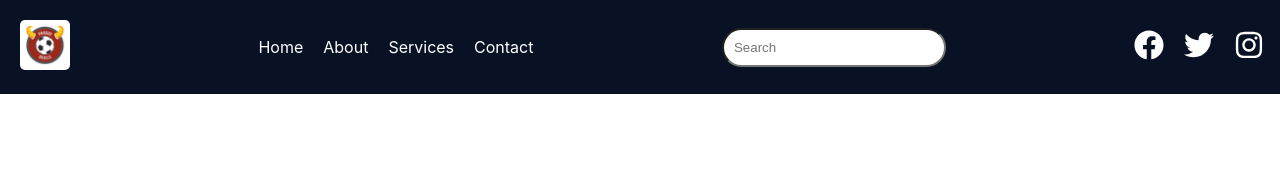
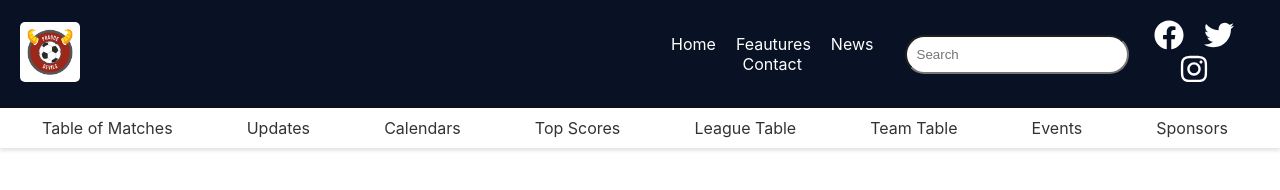
Before and after one commit to TimBelong/FC-Prague-Devils, a React app in the folder my-app/: page / in a window 1280 px wide. Built offline with nearby package versions, Linux system fonts and the light colour scheme.

Commit message:
added new links

```diff
--- a/my-app/src/components/header/AppHeader.css
+++ b/my-app/src/components/header/AppHeader.css
@@ -1,20 +1,28 @@
 /* AppHeader.css */
 .app-header {
-    padding: 20px;
-    background-color: #081224;
     color: #fff;
     position: fixed;
-    width: 98%;
+    width: 100%;
+    z-index: 10;
 }
 
 .app-header .wrapper {
     display: flex;
     justify-content: space-between;
     align-items: center;
+    padding: 20px;
+    background-color: #081224;
+}
+
+.app-header .header_links{
+    display: flex;
+    align-items:center;
+    justify-content: space-around;
+    width: 50%;
 }
 
 .logo img {
-    width: 50px;
+    width: 60px;
     border-radius: 5px;
     /* Задайте размер логотипа по вашему желанию */
 }
@@ -35,7 +43,7 @@
     display: block;
     height: 2px;
     width: 0%;
-    background-color: #fff;
+    background-color: #ff0000;
     position: absolute;
     bottom: -5px;
     left: 0;
@@ -44,6 +52,7 @@
 
 .nav-links a:hover::after {
     width: 100%;
+
 }
 
 .search-bar input {
@@ -56,3 +65,29 @@
     text-decoration: none;
     color: #fff;
 }
+
+.social-links a:hover {
+    color: #ff0000;
+    transition: color 0.3s ease;
+  }
+
+  .header_bottom {
+    background-color: #fff;
+    box-shadow: 0px 3px 3px 0px rgba(0,0,0,0.1);
+    padding: 10px;
+  }
+
+  .bottom-links {
+    display: flex;
+    justify-content: space-around;
+  }
+
+  .bottom-links a {
+    margin-right: 10px;
+    text-decoration: none;
+    color: #333;
+  }
+
+  .bottom-links a:hover{
+    color: #ff0000;
+  }
--- a/my-app/src/components/header/AppHeader.js
+++ b/my-app/src/components/header/AppHeader.js
@@ -10,10 +10,11 @@ const AppHeader = () => {
             <img src={require('../../images/logo.png')} alt="Logo" />
           </div>
 
+		<div className="header_links">
 			<nav className="nav-links">
 				<a href="/">Home</a>
-        <a href="/about">About</a>
-        <a href="/services">Services</a>
+				<a href="/about">Feautures</a>
+				<a href="/services">News</a>
 				<a href="/contact">Contact</a>
 			</nav>
 
@@ -27,6 +28,20 @@ const AppHeader = () => {
 				<a href="#" target="_blank" rel="noopener noreferrer"><FaInstagram size={30}/></a>
 			</div>
 		</div>
+      </div>
+
+	  <div className="header_bottom">
+		<nav className="bottom-links">
+			<a href="#">Table of Matches</a>
+			<a href="#">Updates</a>
+			<a href="#">Calendars</a>
+			<a href="#">Top Scores</a>
+			<a href="#">League Table</a>
+			<a href="#">Team Table</a>
+			<a href="#">Events</a>
+			<a href="#">Sponsors</a>
+		</nav>
+	  </div>
     </header>
   );
 };
```
Lines whose indentation alone changed are shown as unchanged.
